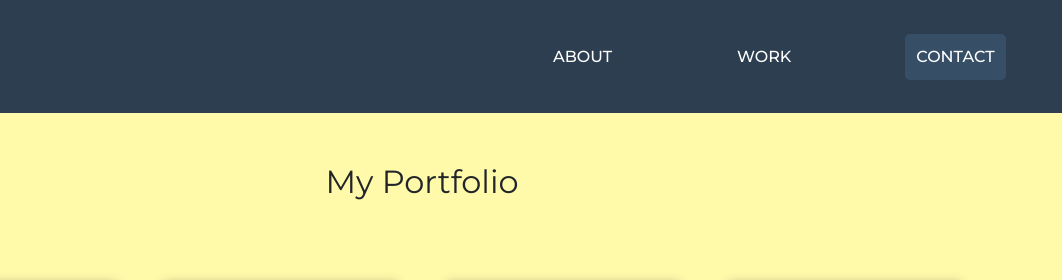
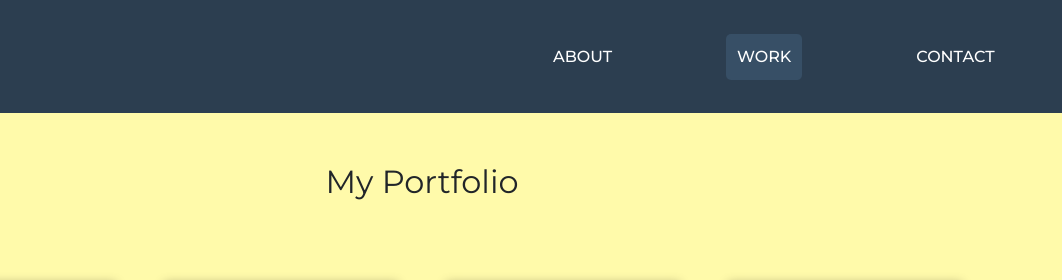
Before and after one commit to ferodt/web, a plain HTML site: page work.html in a window 1280 px wide. Shown: the top 280 px of the page, 218-1280 px from the left. Drawn offline with nearby package versions, Linux system fonts and the light colour scheme.

Commit message:
Add files via upload

```diff
--- a/work.html
+++ b/work.html
@@ -27,10 +27,10 @@
 						<a class="nav-link" href="index.html">About</a>
 					</li>
 					<li class="nav-item">
-						<a class="nav-link" href="work.html">Work</a>
+						<a class="nav-link  active" href="work.html">Work</a>
 					</li>
 					<li class="nav-item">
-						<a class="nav-link active" href="contact.html">Contact</a>
+						<a class="nav-link" href="contact.html">Contact</a>
 					</li>
 				</ul>
 			</div>
```
